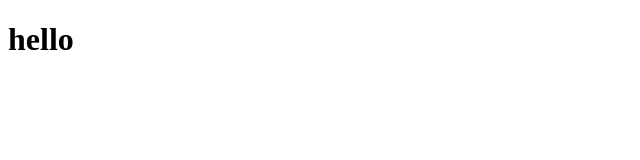
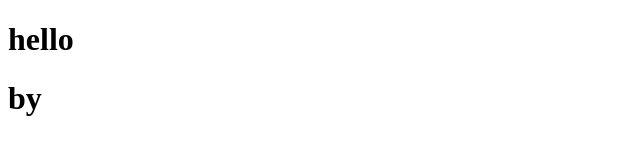
Before and after one commit to Alatiti/text, a plain HTML site: page index.html in a window 1280 px wide. Shown: the full height of the page, 0-640 px from the left. Drawn offline with Linux system fonts and the light colour scheme.

Commit message:
Update index.html

```diff
--- a/index.html
+++ b/index.html
@@ -7,5 +7,6 @@
 </head>
 <body>
     <h1>hello</h1>
+    <h1>by</h1>
 </body>
 </html>
```
